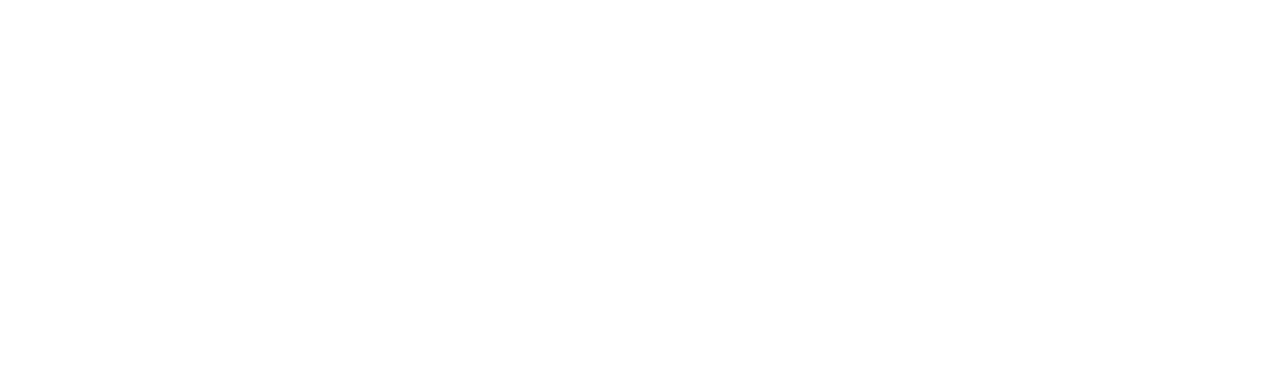
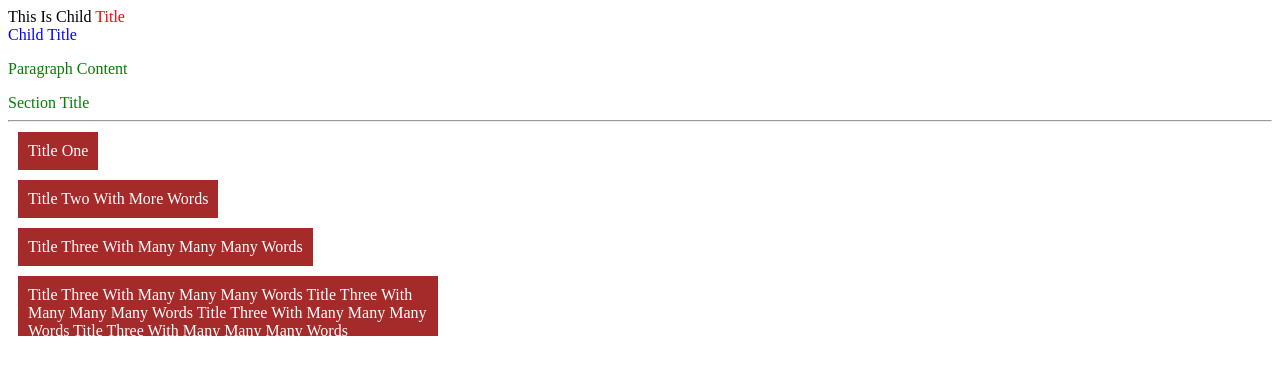
Before and after one commit to Asmaw-Pro/CSS-Assignments, a plain HTML site: page CSS-Assignments-Solving/css-assignments-lesson-from-13-to-16/index.html in a window 1280 px wide. Drawn offline with Linux system fonts and the light colour scheme.

Commit message:
css assignments lesson from 13 to 16 Are Done.

```diff
--- a/CSS-Assignments-Solving/css-assignments-lesson-from-13-to-16/index.html
+++ b/CSS-Assignments-Solving/css-assignments-lesson-from-13-to-16/index.html
@@ -0,0 +1,28 @@
+<!DOCTYPE html>
+<html lang="en">
+<head>
+    <meta charset="UTF-8">
+    <link rel="stylesheet" href="style.css">
+    <meta name="viewport" content="width=device-width, initial-scale=1.0">
+    <title>Document</title>
+</head>
+<body >
+    <!-- Assignment 1 -->
+    <div class="parent">
+        <div class="child">This Is Child <span class="title">Title</span></div>
+        <span class="title">Child Title</span>
+        <p>Paragraph Content</p>
+    </div>
+    <div class="title">Section Title</div>
+
+    <hr>
+
+    <!-- Assignment 2 -->
+    <div class="Assignment-Two">
+        <div>Title One</div>
+        <div>Title Two With More Words</div>
+        <div>Title Three With Many Many Many Words</div>
+        <div>Title Three With Many Many Many Words Title Three With Many Many Many Words Title Three With Many Many Many Words Title Three With Many Many Many Words</div>
+    </div>
+</body>
+</html>
--- a/CSS-Assignments-Solving/css-assignments-lesson-from-13-to-16/style.css
+++ b/CSS-Assignments-Solving/css-assignments-lesson-from-13-to-16/style.css
@@ -1 +1,23 @@
-      echo.
+/* Assignment 1 */
+.parent .child .title {
+    color: red;
+}
+.parent .title {
+    color: blue;
+}
+p,
+div.title {
+    color: green;
+}
+
+/* Assignment 2 */
+.Assignment-Two div {
+    background-color: brown;
+    color: white;
+    padding: 10px;
+    margin: 10px;
+    width: fit-content;
+    max-width: 400px;
+    max-height: 40px;
+    overflow: hidden;
+}
```
Also changed, not shown: CSS-Assignments-Solving/css-assignments-lesson-from-13-to-16/images/assignment2.png (added).
